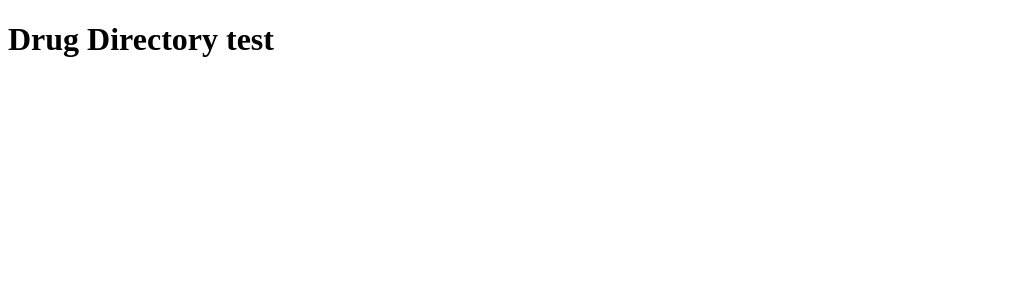
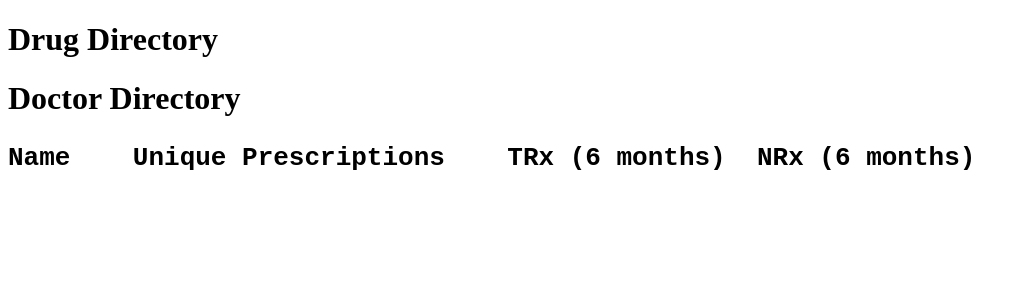
Before and after one commit to Hack-I-O/HACK_IO_2021, a plain HTML site: page html/drug_list.html in a window 1280 px wide. Shown: the whole page, without its empty margins (0-1026 px from the left). Drawn offline with Linux system fonts and the light colour scheme.

Commit message:
doctor and drug list now have basic html skeleton. Still require css, but we can now manipulate with javascript

```diff
--- a/html/drug_list.html
+++ b/html/drug_list.html
@@ -6,7 +6,14 @@
 </head>
 <body>
     <h1> Drug Directory </h>
-    test
+        <h1> Doctor Directory </h>
+    <pre class="key">
+Name    Unique Prescriptions    TRx (6 months)  NRx (6 months)
+    </pre>
+
+    <pre class="list">
+
+    </pre>
 </body>
 
 </html>
```
Also changed, not shown: html/doctor_list.html (+7 -1 lines).
